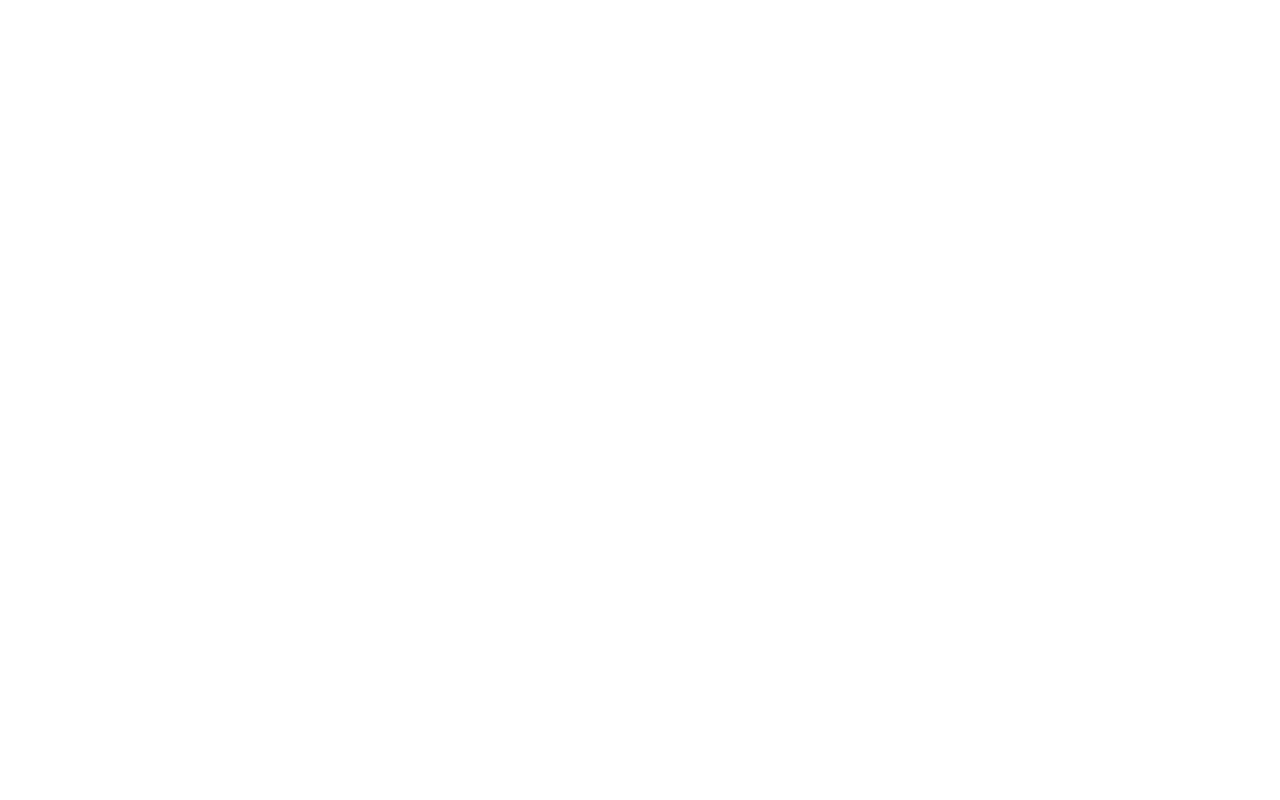
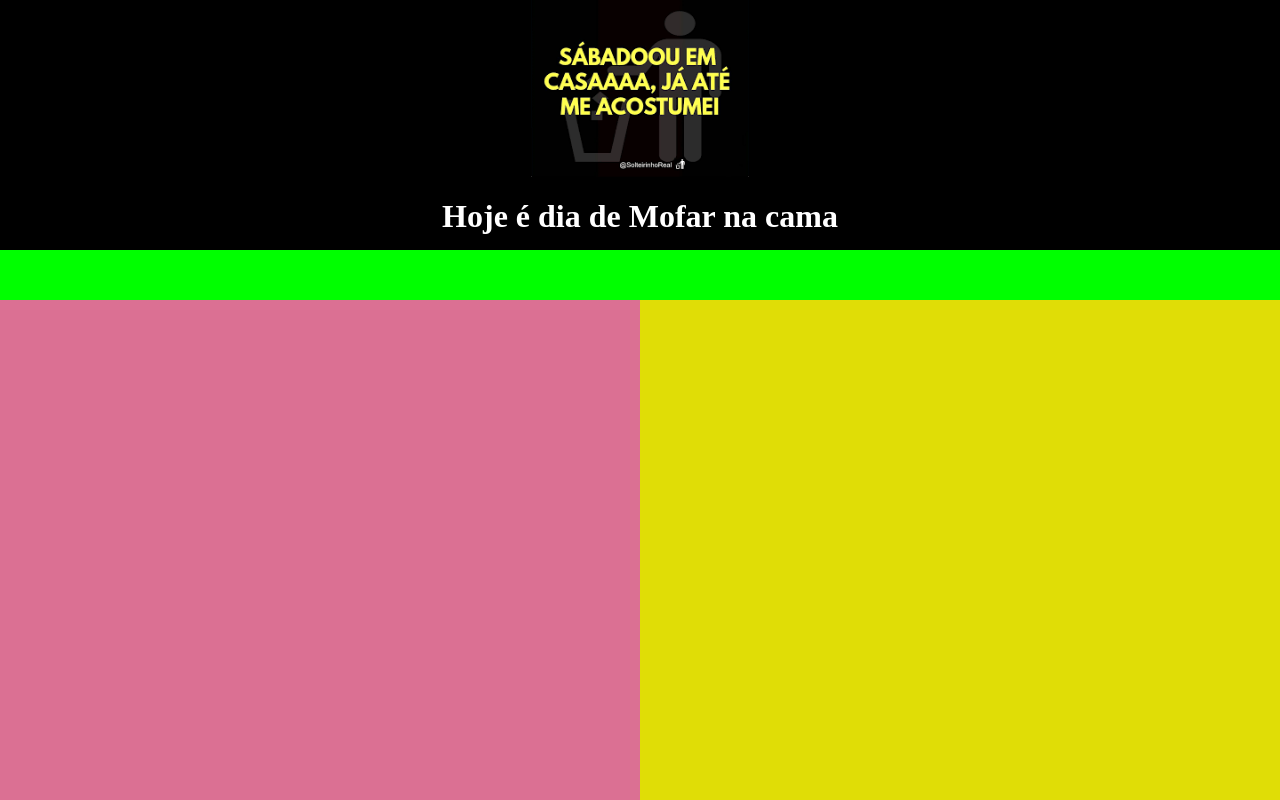
Before and after one commit to gabrigarrido/noite105, a plain HTML site: page index.html in a window 1280 px wide. Shown: the top 800 px of the page. Drawn offline with Linux system fonts and the light colour scheme.

Commit message:
criar a estrutura no grid e adicionar conteudo no header

```diff
--- a/index.html
+++ b/index.html
@@ -10,7 +10,10 @@
 </head>
 <body>
     <div id="main">
-        <header></header>
+        <header>
+            <img src="img/sextoubad.png" alt="logo">
+            <h1> Hoje é dia de Mofar na cama</h1>
+        </header>
         <nav></nav>
         <section></section>
         <aside></aside>
--- a/style.css
+++ b/style.css
@@ -1,6 +1,42 @@
-div{
-background-color: blue
+body{
+    margin:0%;
 }
-body{
-    margin:0
+#main{
+    display: grid;
+    grid-template-areas: "header header header header"
+                         "nav nav  nav nav"
+                         "section section aside aside"
+                         "footer footer footer footer";
+grid-template-rows: 250px 50px 700px 100px;
+
 }
+header>h1{
+    color:white;
+}
+header{
+    grid-area: header;
+    background-color:black;
+    display:flex;
+    align-items: center;
+    justify-content: center;
+    flex-direction: column;
+}
+header img{
+    width: 17%;
+}
+nav{
+    grid-area: nav;
+    background-color: lime;
+}
+section{
+    grid-area: section;
+    background-color: palevioletred;
+}
+aside{
+    grid-area: aside;
+    background-color: rgb(224, 221, 6);
+}
+footer{
+    grid-area: footer;
+    background-color: rgb(230, 23, 23);
+}
```
Also changed, not shown: Img/sextou.jpg (added), Img/sextoubad.png (added).
